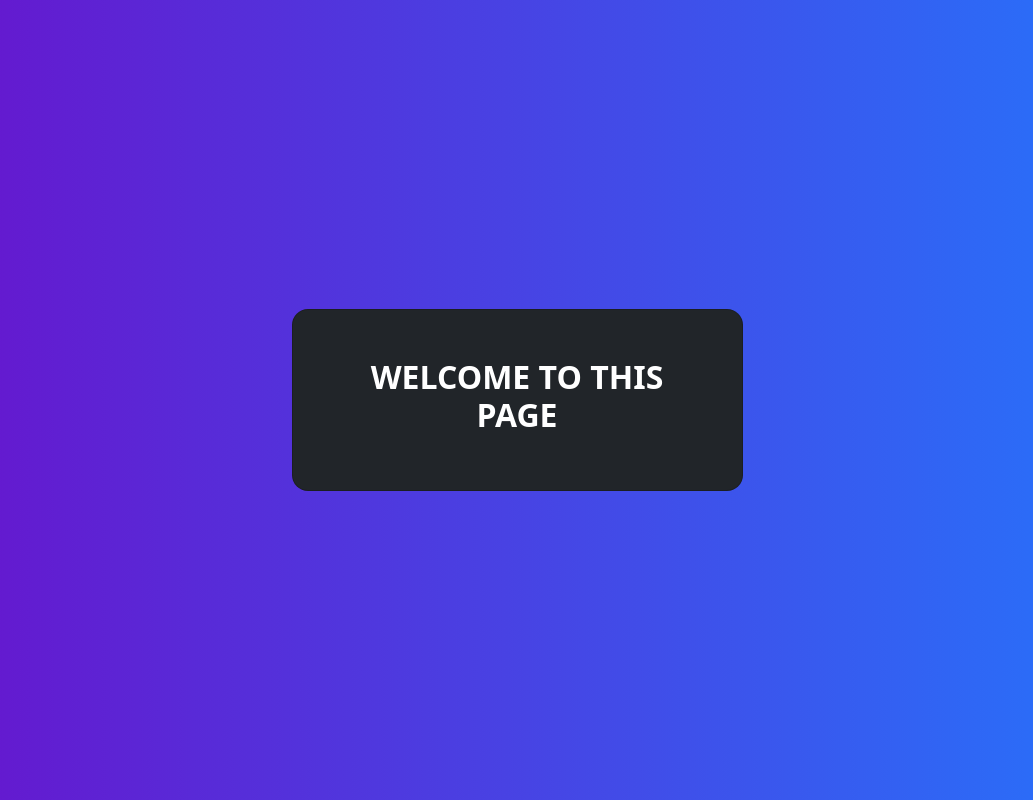
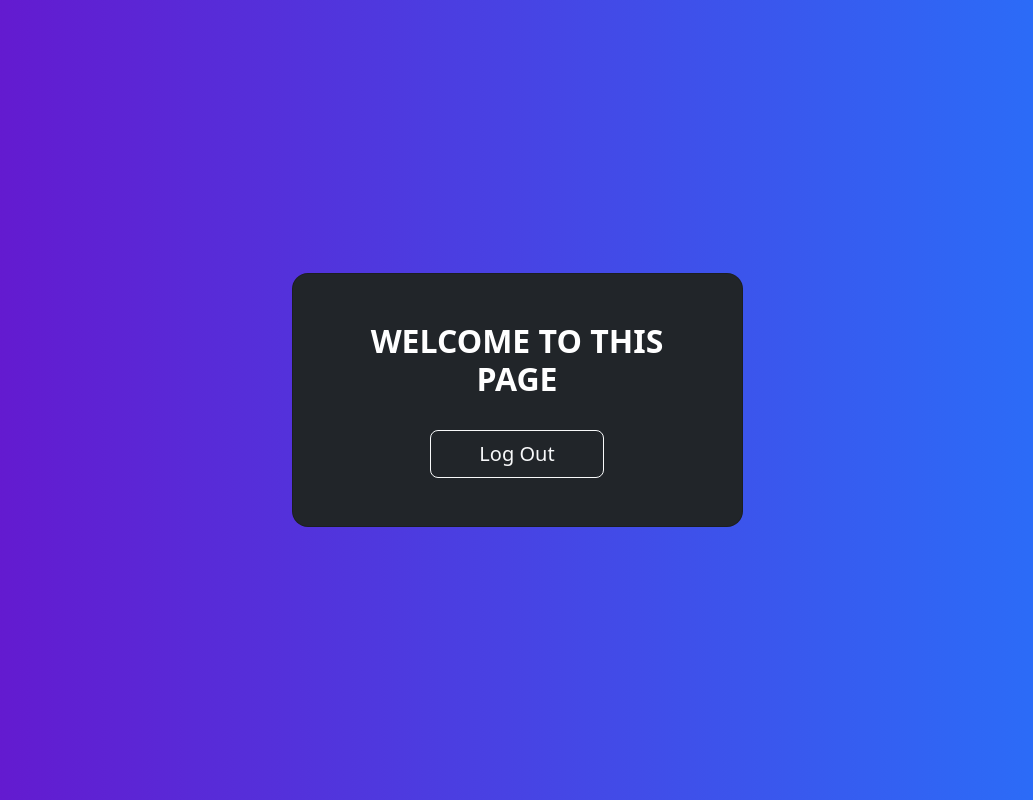
Before and after one commit to TheWeKi/login-app, a React (Create React App) app: page /welcome in a window 1280 px wide. Shown: the whole page, without its empty margins (123-1156 px from the left). Built offline with nearby package versions, Linux system fonts and the light colour scheme.

Commit message:
all done except some final touch like showing error message and authentication context

```diff
--- a/src/components/Login.jsx
+++ b/src/components/Login.jsx
@@ -20,10 +20,7 @@ function Login() {
     const onSubmitHandler = (data) => {
         reset()
         loginApi(data)
-            .then( r => {
-                console.log(r)
-                navigate('/welcome')
-            } )
+            .then( () => navigate('/welcome') )
             .catch( e => console.log(e) )
     }
 
--- a/src/components/SignUp.jsx
+++ b/src/components/SignUp.jsx
@@ -21,10 +21,7 @@ function SignUp() {
     const onSubmitHandler = (data) => {
         reset()
         registerApi(data)
-            .then( r => {
-                console.log(r)
-                navigate('/login')
-            } )
+            .then( () => navigate('/login') )
             .catch( e => console.log(e) )
     }
 
--- a/src/components/Welcome.jsx
+++ b/src/components/Welcome.jsx
@@ -1,5 +1,13 @@
+import {useNavigate} from "react-router-dom";
 
 export function Welcome() {
+
+    const navigate = useNavigate()
+
+    const handleClick = () => {
+        navigate('/logout')
+    }
+
     return(
         <>
                 <section className="vh-100" style={{background: "linear-gradient(to right, rgba(106, 17, 203, 1), rgba(37, 117, 252, 1))"}}>
@@ -8,9 +16,14 @@ export function Welcome() {
                             <div className="col-12 col-md-8 col-lg-6 col-xl-5">
                                 <div className="card bg-dark text-white" style={{borderRadius: "1rem"}}>
                                     <div className="card-body p-5 text-center">
-                                            <h2 className="fw-bold text-uppercase">
-                                                Welcome To This Page
-                                            </h2>
+                                        <h2 className="fw-bold text-uppercase">
+                                            Welcome To This Page
+                                        </h2>
+                                        <button className="btn btn-outline-light mt-4 btn-lg px-5" type="button"
+                                            onClick={handleClick}
+                                        >
+                                            Log Out
+                                        </button>
                                     </div>
                                 </div>
                             </div>
```
